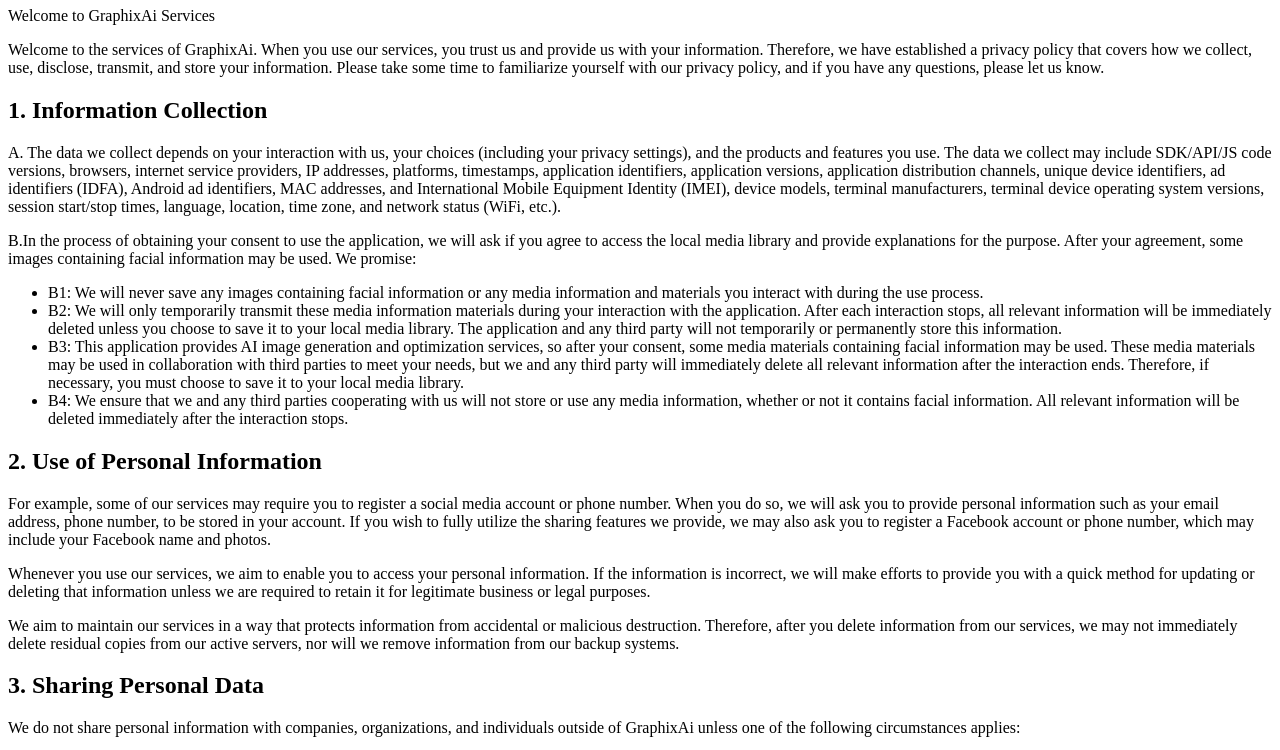
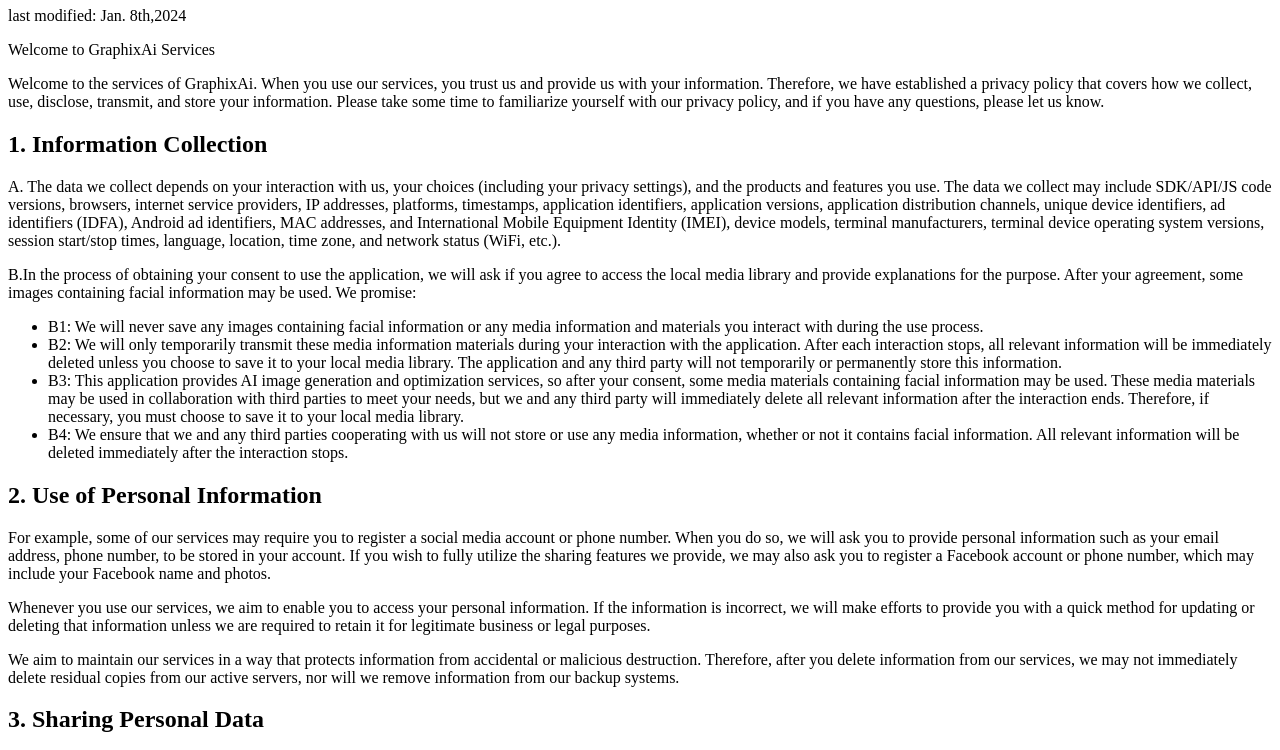
Before and after one commit to ISheepp/graphixai, a plain HTML site: page index.html in a window 1280 px wide. Shown: the part 73-823 px from the top of the page. Drawn offline with Linux system fonts and the light colour scheme.

Commit message:
add date

```diff
--- a/index.html
+++ b/index.html
@@ -13,6 +13,7 @@
 
 <body>
    <h1 id="private-policy">PRIVATE POLICY</h1>
+   <p>last modified: Jan. 8th,2024</p>
    <p>Welcome to GraphixAi Services</p>
    <p>Welcome to the services of GraphixAi. When you use our services, you trust us and provide us with your
       information. Therefore, we have established a privacy policy that covers how we collect, use, disclose, transmit,
```
Also changed, not shown: 1 other file.
